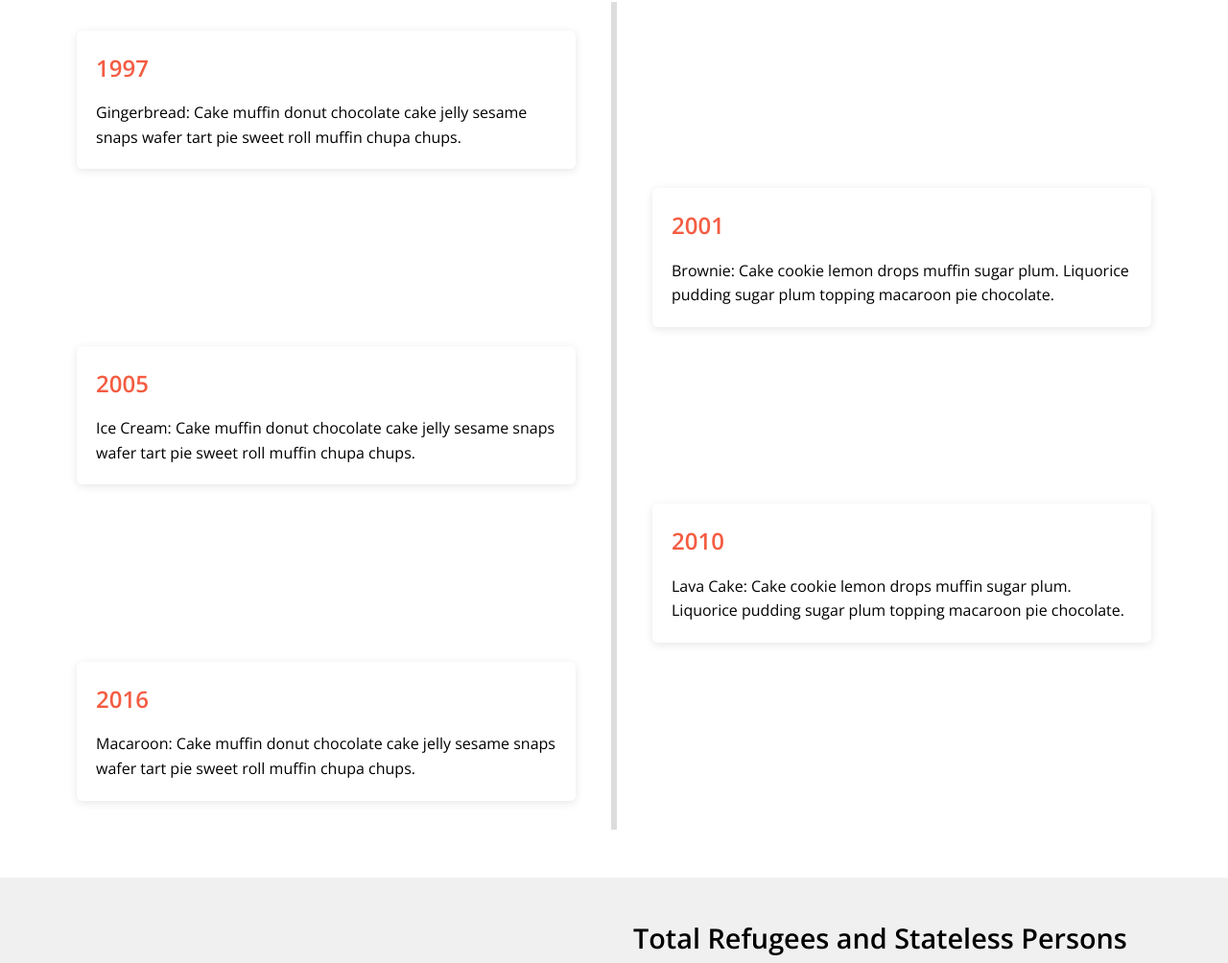
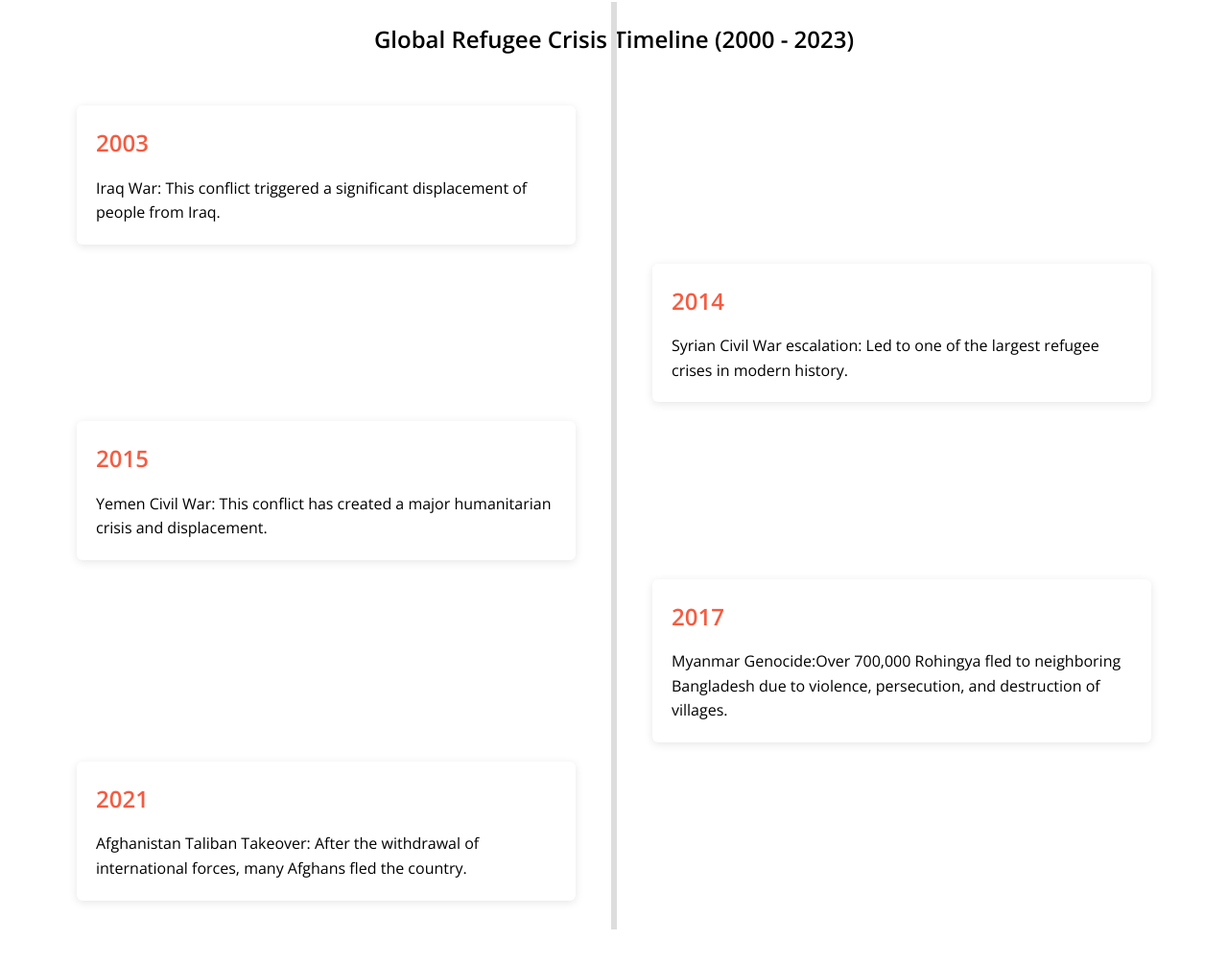
Before and after one commit to ImJelly02/3179-Tutorial, a plain HTML site: page index.html in a window 1280 px wide. Shown: the part 1298-2302 px from the top of the page at 96% size. Drawn offline with nearby package versions, Linux system fonts and the light colour scheme; a script that the page names is missing.

Commit message:
Update index.html
Testing 1

```diff
--- a/index.html
+++ b/index.html
@@ -135,6 +135,11 @@
             width: 50%;
         }
 
+        .timeline-title {
+            text-align: center;
+            margin-bottom: 40px;
+        }
+
         /* Left-side timeline items */
         .timeline-container.left {
             left: 0;
@@ -256,34 +261,35 @@
 
     <!-- Timeline Section -->
     <div class="timeline">
+        <h2 class="timeline-title">Global Refugee Crisis Timeline (2000 - 2023)</h2>
         <div class="timeline-container left">
             <div class="timeline-content">
-                <h2>1997</h2>
-                <p>Gingerbread: Cake muffin donut chocolate cake jelly sesame snaps wafer tart pie sweet roll muffin chupa chups.</p>
+                <h2>2003</h2>
+                <p>Iraq War: This conflict triggered a significant displacement of people from Iraq.</p>
             </div>
         </div>
         <div class="timeline-container right">
             <div class="timeline-content">
-                <h2>2001</h2>
-                <p>Brownie: Cake cookie lemon drops muffin sugar plum. Liquorice pudding sugar plum topping macaroon pie chocolate.</p>
+                <h2>2014</h2>
+                <p>Syrian Civil War escalation: Led to one of the largest refugee crises in modern history.</p>
             </div>
         </div>
         <div class="timeline-container left">
             <div class="timeline-content">
-                <h2>2005</h2>
-                <p>Ice Cream: Cake muffin donut chocolate cake jelly sesame snaps wafer tart pie sweet roll muffin chupa chups.</p>
+                <h2>2015</h2>
+                <p>Yemen Civil War: This conflict has created a major humanitarian crisis and displacement.</p>
             </div>
         </div>
         <div class="timeline-container right">
             <div class="timeline-content">
-                <h2>2010</h2>
-                <p>Lava Cake: Cake cookie lemon drops muffin sugar plum. Liquorice pudding sugar plum topping macaroon pie chocolate.</p>
+                <h2>2017</h2>
+                <p>Myanmar Genocide:Over 700,000 Rohingya fled to neighboring Bangladesh due to violence, persecution, and destruction of villages.</p>
             </div>
         </div>
         <div class="timeline-container left">
             <div class="timeline-content">
-                <h2>2016</h2>
-                <p>Macaroon: Cake muffin donut chocolate cake jelly sesame snaps wafer tart pie sweet roll muffin chupa chups.</p>
+                <h2>2021</h2>
+                <p>Afghanistan Taliban Takeover: After the withdrawal of international forces, many Afghans fled the country.</p>
             </div>
         </div>
     </div>
```
